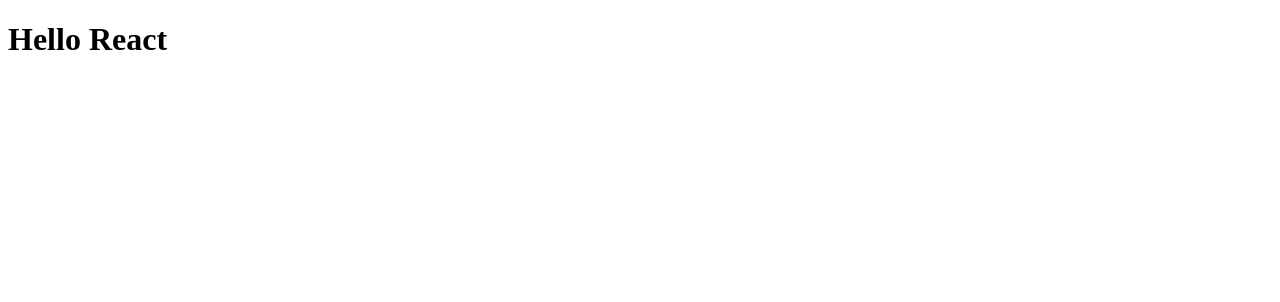
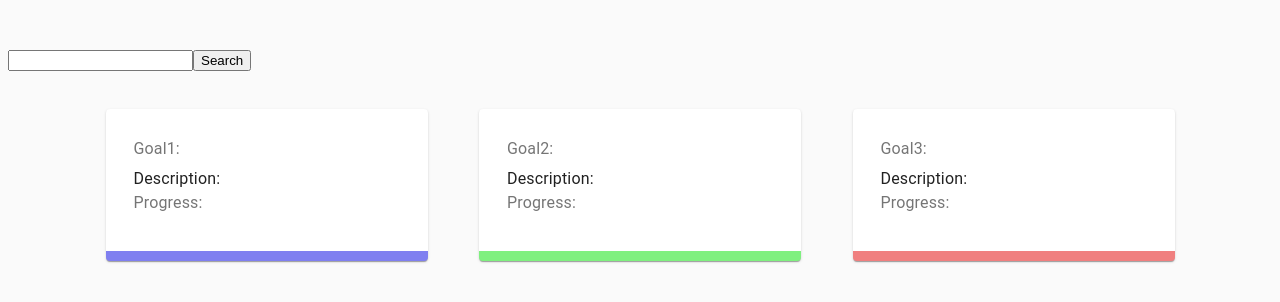
Before and after one commit to xavierloeraflores/Goalaco, a React (Create React App) app: page / in a window 1280 px wide. Shown: the top 302 px of the page. Built offline with nearby package versions, Linux system fonts and the light colour scheme.

Commit message:
Added cards and search bar components - Miguel Gutierrez

```diff
--- a/package.json
+++ b/package.json
@@ -3,9 +3,11 @@
   "version": "0.1.0",
   "private": true,
   "dependencies": {
+    "@material-ui/core": "^4.11.0",
     "@testing-library/jest-dom": "^4.2.4",
     "@testing-library/react": "^9.5.0",
     "@testing-library/user-event": "^7.2.1",
+    "classnames": "^2.2.6",
     "cra-template": "1.0.3",
     "firebase": "^7.18.0",
     "react": "^16.13.1",
--- a/src/App.js
+++ b/src/App.js
@@ -1,12 +1,19 @@
 import React from "react";
 //Test Test 2 from Github desktop test 3 BT :) :) :) :) :)
 //Test 3 :)
-function App() {
-  return (
-    <div className="App">
-      <h1>Hello React</h1>
-    </div>
-  );
+
+import { Cards, Search } from "./components";
+import styles from "./App.module.css";
+
+class App extends React.Component {
+  render() {
+    return (
+      <div>
+        <Search />
+        <Cards />
+      </div>
+    );
+  }
 }
 
 export default App;
--- /dev/null
+++ b/src/App.module.css
@@ -0,0 +1,9 @@
+body {
+  background-color: rgb(250, 250, 250);
+}
+
+.container {
+  display: flex;
+  align-items: center;
+  justify-items: center;
+}
--- /dev/null
+++ b/src/components/Cards/Cards.jsx
@@ -0,0 +1,60 @@
+import React from "react";
+import { Card, CardContent, Typography, Grid } from "@material-ui/core";
+import cx from "classnames";
+import styles from "./Cards.module.css";
+
+const Cards = () => {
+  return (
+    <div className={styles.container}>
+      <Grid container spacing={3} justify="center">
+        <Grid
+          item
+          component={Card}
+          xs={12}
+          md={3}
+          className={cx(styles.card, styles.goal1)}
+        >
+          <CardContent>
+            <Typography color="textSecondary" gutterBottom>
+              Goal1:
+            </Typography>
+            <Typography varaint="h5">Description:</Typography>
+            <Typography color="textSecondary">Progress:</Typography>
+          </CardContent>
+        </Grid>
+        <Grid
+          item
+          component={Card}
+          xs={12}
+          md={3}
+          className={cx(styles.card, styles.goal2)}
+        >
+          <CardContent>
+            <Typography color="textSecondary" gutterBottom>
+              Goal2:
+            </Typography>
+            <Typography varaint="h5">Description:</Typography>
+            <Typography color="textSecondary">Progress:</Typography>
+          </CardContent>
+        </Grid>
+        <Grid
+          item
+          component={Card}
+          xs={12}
+          md={3}
+          className={cx(styles.card, styles.goal3)}
+        >
+          <CardContent>
+            <Typography color="textSecondary" gutterBottom>
+              Goal3:
+            </Typography>
+            <Typography varaint="h5">Description:</Typography>
+            <Typography color="textSecondary">Progress:</Typography>
+          </CardContent>
+        </Grid>
+      </Grid>
+    </div>
+  );
+};
+
+export default Cards;
--- /dev/null
+++ b/src/components/Cards/Cards.module.css
@@ -0,0 +1,19 @@
+.container {
+  margin: 50px 0;
+}
+
+.card {
+  margin: 0 2% !important;
+}
+
+.goal1 {
+  border-bottom: 10px solid rgba(0, 0, 225, 0.5);
+}
+
+.goal2 {
+  border-bottom: 10px solid rgba(0, 225, 0, 0.5);
+}
+
+.goal3 {
+  border-bottom: 10px solid rgba(225, 0, 0, 0.5);
+}
--- /dev/null
+++ b/src/components/Search/Search.jsx
@@ -0,0 +1,17 @@
+import React from "react";
+import styles from "./Search.module.css";
+
+const Search = () => {
+  return (
+    <div className={styles.container}>
+      <form className="search-form">
+        <input className="search-bar" type="text" />
+        <button className="search-button" type="submit">
+          Search
+        </button>
+      </form>
+    </div>
+  );
+};
+
+export default Search;
--- /dev/null
+++ b/src/components/Search/Search.module.css
@@ -0,0 +1,7 @@
+.container {
+  margin: 50px 0;
+}
+
+.search {
+  margin: 0 2% !important;
+}
--- /dev/null
+++ b/src/components/index.js
@@ -0,0 +1,2 @@
+export { default as Cards } from "./Cards/Cards";
+export { default as Search } from "./Search/Search";
--- a/src/index.js
+++ b/src/index.js
@@ -8,3 +8,7 @@
   </React.StrictMode>,
   document.getElementById("root")
 );
+
+// If you want your app to work offline and load faster, you can change
+// unregister() to register() below. Note this comes with some pitfalls.
+// Learn more about service workers: https://bit.ly/CRA-PWA
```
Also changed, not shown: 1 other file (tests, documents, lock files or other folders).
